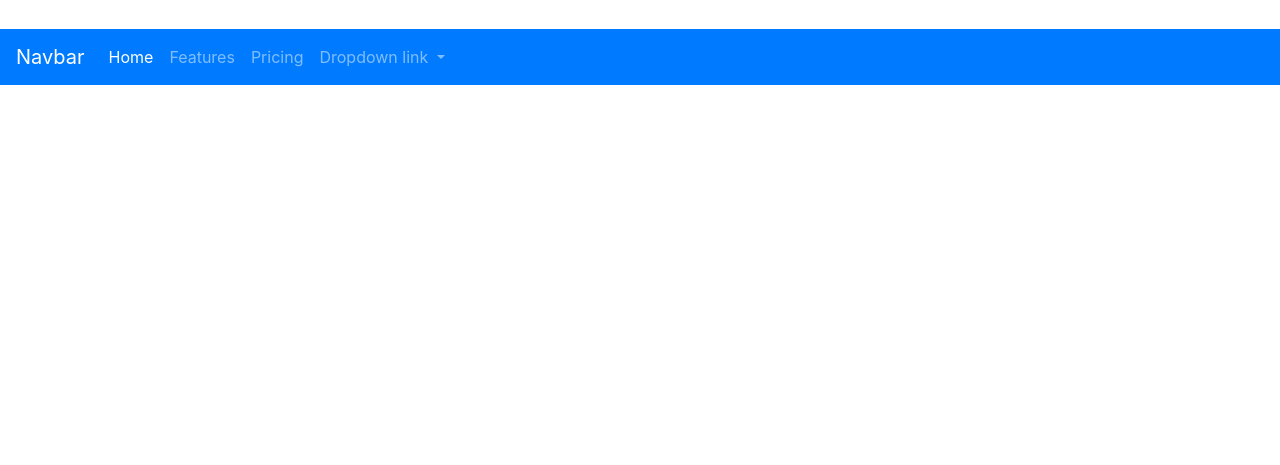
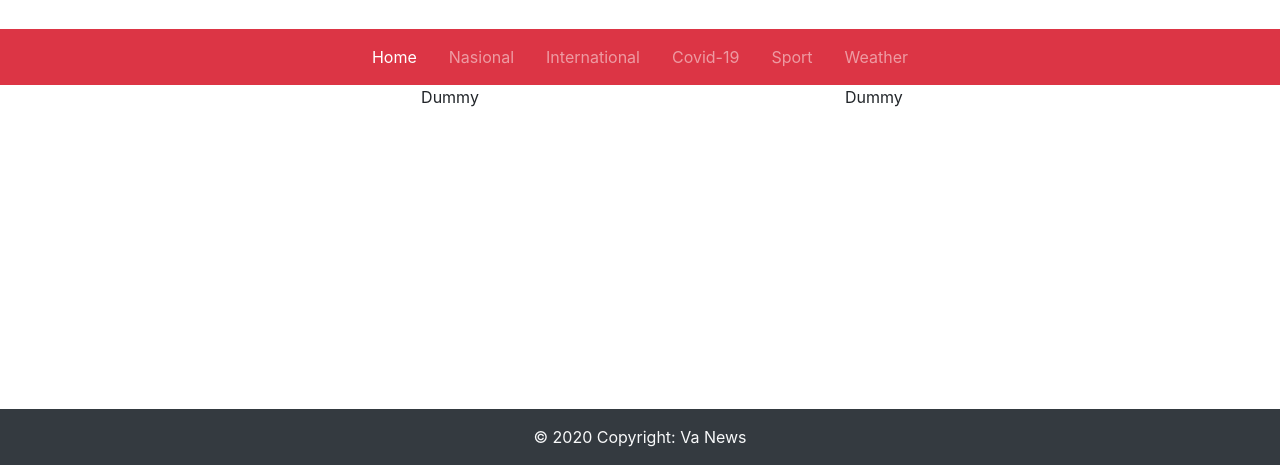
Before and after one commit to patriotkusuma/vapict, a plain HTML site: page index.html in a window 1280 px wide. Shown: the part 335-800 px from the top of the page. Drawn offline with nearby package versions, Linux system fonts and the light colour scheme; files whose address does not match are found by name.

Commit message:
New Update Footer

```diff
--- a/index.html
+++ b/index.html
@@ -35,8 +35,10 @@
                 </div>
                 <div class="col-md-6 align-self-center">
                     <div class="logo-area text-center">
+                        <a href="index.html">
                             <img src="http://demo.themewinter.com/wp/digiqole/covid-19/wp-content/uploads/sites/4/2020/04/header_logo.png"
                                 alt="" class="img-fluid">
+                        </a>
                     </div>
                 </div>
                 <div class="col-md-3 align-self-center"></div>
@@ -44,38 +46,58 @@
         </div>
     </div>
 
-    <nav class="navbar navbar-expand-lg navbar-dark m-auto  bg-primary">
-        <a class="navbar-brand" href="#">Navbar</a>
-        <div class="container-fluid-nav"></div>
-        <button class="navbar-toggler" type="button" data-toggle="collapse" data-target="#navbarNavDropdown"
-            aria-controls="navbarNavDropdown" aria-expanded="false" aria-label="Toggle navigation">
-            <span class="navbar-toggler-icon"></span>
-        </button>
+    <!-- Navbar Start -->
+    <nav class="navbar navbar-expand-lg navbar-dark m-auto  bg-danger ">
+        <div class="container">
+            <div class="mx-auto order-0">
                 <div class="collapse navbar-collapse" id="navbarNavDropdown">
                     <ul class="navbar-nav">
-                <li class="nav-item active">
+                        <li class="nav-item active mx-2">
                             <a class="nav-link" href="#">Home <span class="sr-only">(current)</span></a>
                         </li>
-                <li class="nav-item">
-                    <a class="nav-link" href="#">Features</a>
+                        <li class="nav-item mx-2">
+                            <a class="nav-link" href="#">Nasional <span class="sr-only">(current)</span></a>
                         </li>
-                <li class="nav-item">
-                    <a class="nav-link" href="#">Pricing</a>
+                        <li class="nav-item mx-2">
+                            <a class="nav-link" href="#">International</a>
                         </li>
-                <li class="nav-item dropdown">
-                    <a class="nav-link dropdown-toggle" href="#" id="navbarDropdownMenuLink" data-toggle="dropdown"
-                        aria-haspopup="true" aria-expanded="false">
-                        Dropdown link
-                    </a>
-                    <div class="dropdown-menu" aria-labelledby="navbarDropdownMenuLink">
-                        <a class="dropdown-item" href="#">Action</a>
-                        <a class="dropdown-item" href="#">Another action</a>
-                        <a class="dropdown-item" href="#">Something else here</a>
-                    </div>
+                        <li class="nav-item mx-2">
+                            <a class="nav-link" href="#">Covid-19</a>
                         </li>
+                        <li class="nav-item mx-2">
+                            <a class="nav-link" href="#">Sport</a>
+                        </li>
+                        <li class="nav-item mx-2">
+                            <a class="nav-link" href="#">Weather</a>
+                        </li>
+
                     </ul>
                 </div>
+            </div>
+        </div>
     </nav>
+    <!-- Navbar End -->
+
+    <!-- Main Content Start -->
+    <div class="container">
+        <div class="row">
+            <div class="col-md-8 text-center">
+                Dummy
+            </div>
+            <div class="col-md-4">
+                Dummy
+            </div>
+        </div>
+    </div>
+
+    <!-- Main Content End -->
+
+    <!-- Footer Start-->
+    <nav class="navbar fixed-bottom  bg-dark justify-content-center">
+        <p class="navbar-text text-light mb-0">© 2020 Copyright:
+            <a href="index.html" class="text-light"> Va News</a></p>
+    </nav>
+    <!-- Footer End -->
 
     <!-- Custom JS -->
     <script src="main.js"></script>
```
Lines whose indentation alone changed are shown as unchanged.
